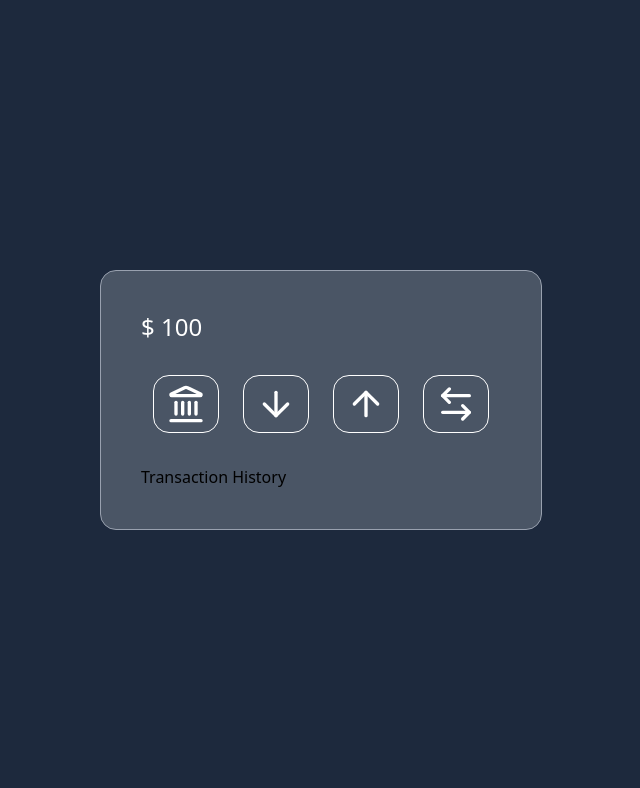
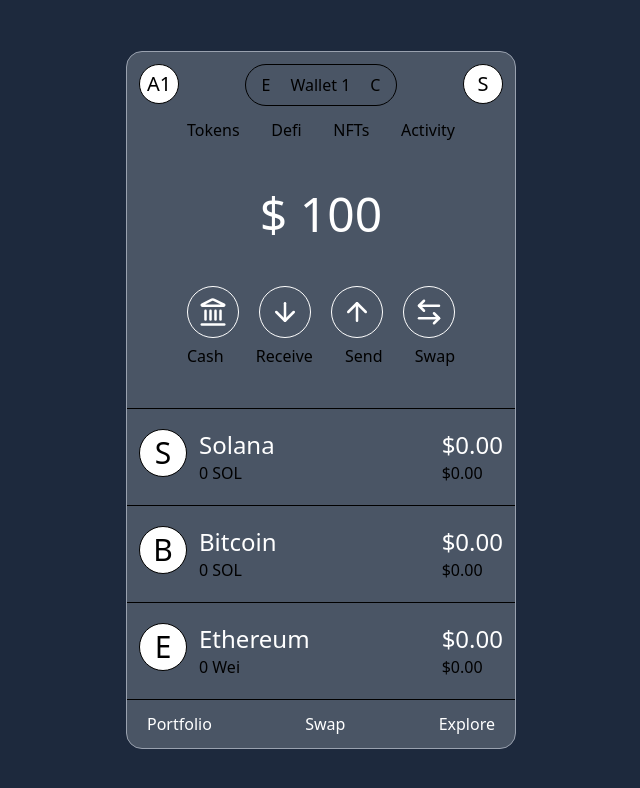
Before and after one commit to AdarshSpace/web3-from-scratch, a React (Vite) app: page /dashboard in a window 1280 px wide. Shown: the top 788 px of the page, without its empty margins (319-959 px from the left). Built offline with nearby package versions, Linux system fonts and the light colour scheme.

Commit message:
use local storage

```diff
--- a/src/Components/Dashboard.jsx
+++ b/src/Components/Dashboard.jsx
@@ -1,24 +1,107 @@
 
 import React from 'react';
-import {Landmark, ArrowLeftRight, ArrowUp, ArrowDown } from 'lucide-react';
+import { Landmark, ArrowLeftRight, ArrowUp, ArrowDown } from 'lucide-react';
 
 const Dashboard = () => {
     return (
         <div>
-        <div className='bg-gray-600 p-10 border-gray-400 border-1 rounded-2xl'>
-            <div className='mb-5'>
-                <h1 className='text-white text-2xl'> $ 100 </h1>
+            <div className='bg-gray-600  border-gray-400 border-1 rounded-2xl'>
+
+                <div className='flex justify-between m-3'>
+                    <div className='flex justify-center items-center text-xl w-10 h-10 rounded-full bg-white border-1'> A1</div>
+
+                    <div className='flex border-1 rounded-full p-2'>
+                        <p className='mx-2'>E</p>
+                        <button className=' mx-3'>Wallet 1</button>
+                        <p className='mx-2'>C</p>
+                    </div>
+                    <div className='flex justify-center items-center text-xl w-10 h-10 rounded-full bg-white border-1 '>S</div>
                 </div>
 
-            <div className='mb-5'>
-                <button className=' text-white m-3 px-3 py-2 border-1 rounded-2xl'> <Landmark size={40}/></button>
-                <button className=' text-white m-3 px-3 py-2 border-1 rounded-2xl'> <ArrowDown size={40}/></button>
-                <button className=' text-white m-3 px-3 py-2 border-1 rounded-2xl'> <ArrowUp size={40} /></button>
-                <button className=' text-white m-3 px-3 py-2 border-1 rounded-2xl'><ArrowLeftRight size={40}/></button>
+                <div className='mx-15'>
+                    <div className='flex gap-5 justify-between mb-12 '>
+                        <p>Tokens</p>
+                        <p>Defi</p>
+                        <p>NFTs</p>
+                        <p>Activity</p>
+                    </div>
+                    <div className='mb-12 flex justify-center'>
+                        <h1 className='text-white text-5xl'> $ 100 </h1>
                     </div>
 
+                    <div className='mb-1.5 flex justify-between gap-5'>
+                        <button className=' text-white  w-13 h-13 flex justify-center items-center border-1 rounded-full'> <Landmark size={30} />   </button>
+                        <button className=' text-white  w-13 h-13 flex justify-center items-center  border-1 rounded-full'> <ArrowDown size={30} />  </button>
+                        <button className=' text-white  w-13 h-13 flex justify-center items-center  border-1 rounded-full'> <ArrowUp size={30} />   </button>
+                        <button className=' text-white  w-13 h-13 flex justify-center items-center  border-1 rounded-full'> <ArrowLeftRight size={30} /> </button>
+                    </div>
+
+                    <div className='mb-10 flex justify-between '>
+                        <p>Cash</p>
+                        <p>Receive</p>
+                        <p>Send</p>
+                        <p>Swap</p>
+                    </div>
+
+                </div>
+
+                <hr />
+
+
+                <div className='flex justify-between mx-3  my-5'>
+                    <div className='flex justify-center '>
+                        <div className='flex justify-center items-center text-3xl w-12 h-12 rounded-full bg-white border-1 mr-3'>S</div>
                         <div>
-                <h3 className=''>Transaction History</h3>
+                            <h3 className='text-white text-2xl'>Solana</h3>
+                            <p>0 SOL</p>
+                        </div>
+                    </div>
+                    <div className=''>
+                        <h3 className='text-white text-2xl'>$0.00</h3>
+                        <p>$0.00</p>
+                    </div>
+                </div>
+
+                <hr />
+
+                <div className='flex justify-between mx-3  my-5'>
+                    <div className='flex justify-center '>
+                        <div className='flex justify-center items-center text-3xl w-12 h-12 rounded-full bg-white border-1 mr-3'>B</div>
+                        <div>
+                            <h3 className='text-white text-2xl'>Bitcoin</h3>
+                            <p>0 SOL</p>
+                        </div>
+                    </div>
+                    <div className=''>
+                        <h3 className='text-white text-2xl'>$0.00</h3>
+                        <p>$0.00</p>
+                    </div>
+                </div>
+
+                <hr />
+
+                <div className='flex justify-between mx-3  my-5'>
+                    <div className='flex justify-center '>
+                        <div className='flex justify-center items-center text-3xl w-12 h-12 rounded-full bg-white border-1 mr-3'>E</div>
+                        <div>
+                            <h3 className='text-white text-2xl'>Ethereum</h3>
+                            <p>0 Wei</p>
+                        </div>
+                    </div>
+                    <div className=''>
+                        <h3 className='text-white text-2xl'>$0.00</h3>
+                        <p>$0.00</p>
+                    </div>
+                </div>
+
+                <hr />
+
+                <div>
+                    <div className=' flex justify-between text-white mx-5 my-3'>
+                        <p>Portfolio</p>
+                        <p>Swap</p>
+                        <p>Explore</p>
+                    </div>
                 </div>
 
             </div>
--- a/src/Components/UnlockPassword.jsx
+++ b/src/Components/UnlockPassword.jsx
@@ -1,10 +1,25 @@
 
 import { useState } from 'react';
+import  {Link, useNavigate}  from 'react-router-dom';
 import { Eye, EyeOff, LockKeyhole } from 'lucide-react';
 
 const UnlockPassword = () => {
 
+    const nevigate = useNavigate()
     const [showPassword, setShowPassword] = useState(false);
+    const [inputData, setInputData] = useState('');
+
+
+    function isValid() {
+        console.log('your Password : ', inputData);
+        const data = localStorage.getItem('WalletPassword');
+
+        if(data === inputData) {
+            console.log("valid User");
+            return nevigate('/dashboard');
+        }
+        else return console.log("Error : password didn't matched");
+    }
 
     return (
         <div>
@@ -23,12 +38,12 @@
 
                 <div className='mb-5 relative'>
                     <label className='text-white' > password</label> <br />
-                    <input type={showPassword ? 'text' : 'password'} className='border-1 text-white w-full px-5 py-3 mt-2 rounded-2xl' placeholder='Enter Password' />
+                    <input type={showPassword ? 'text' : 'password'} className='border-1 text-white w-full px-5 py-3 mt-2 rounded-2xl' value={inputData} onChange={(e) => setInputData(e.target.value)} placeholder='Enter Password' />
                     <button className='absolute right-5 bottom-1/9 -translate-y-1/4 text-white ' onClick={() => setShowPassword(!showPassword)}> {showPassword ? <EyeOff size={20} /> : <Eye size={20} />} </button>
                 </div>
 
                 <div className='flex gap-5'>
-                    <button className='font-bold text-black bg-white text-xl border-1 rounded-xl w-full py-2 px-5 my-2 cursor-pointer'>Unlock</button>
+                  <button onClick={isValid} className='font-bold text-black bg-white text-xl border-1 rounded-xl w-full py-2 px-5 my-2 cursor-pointer'>  Unlock </button>
                 </div>
             </div>
         </div>
--- a/src/Components/WalletPassword.jsx
+++ b/src/Components/WalletPassword.jsx
@@ -1,9 +1,26 @@
 import { useState } from 'react';
+import { useNavigate } from 'react-router-dom';
 import {Eye, EyeOff } from 'lucide-react';
 
 const WalletPassword = () => {
 
+    const nevigate = useNavigate();
+
     const [showPassword, setShowPassword] = useState(false);
+    const [password, setPassword] = useState('');
+    const [confirmPassword, setConfirmPassword] = useState('')
+
+    function matchPassword(){
+        if(password.length < 8) {return console.log('Error : password must be atleast 8 chars');
+        }
+
+        if(password === confirmPassword) {
+            console.log('Password : ', password);
+            localStorage.setItem('WalletPassword', password);
+            return nevigate('/unlockpassword') }
+
+        else return console.log("Error : password didn't matched ");
+    }
 
   return (
     <div>
@@ -16,18 +33,18 @@
 
             <div className='mb-5 relative'>
                 <label className='text-white' > Set password (min 8 chars)</label> <br />
-                <input type={showPassword ? 'text' : 'password'} className='border-1 text-white w-full px-5 py-3 mt-2 rounded-2xl' placeholder='Enter Strong Password' />
+                <input type={showPassword ? 'text' : 'password'} value={password} onChange={(e) => setPassword(e.target.value)} className='border-1 text-white w-full px-5 py-3 mt-2 rounded-2xl' placeholder='Enter Strong Password' />
                 <button className='absolute right-5 bottom-1/9 -translate-y-1/4 text-white' onClick={() => setShowPassword(!showPassword)}> {showPassword ? <EyeOff size={20}/> : <Eye size={20}/>} </button>
             </div>
 
             <div className='mb-5'>
                 <label className='text-white ' > Confirm Password</label> <br />
-                <input type="password" className='border-1 rounded-2xl text-white w-full px-5 py-3 mt-2' placeholder='Re-enter your password' />
+                <input type="password" value={confirmPassword} onChange={(e) => setConfirmPassword(e.target.value)} className='border-1 rounded-2xl text-white w-full px-5 py-3 mt-2' placeholder='Re-enter your password' />
             </div>
 
             <div className='flex gap-5'>
                 <button className='font-bold text-white text-xl border-1 rounded-xl py-2 px-10 my-2'> ← Back</button>
-                <button  className='font-bold text-white text-xl border-1 rounded-xl py-2 px-5 my-2'>Create wallet</button>
+                <button onClick={matchPassword}  className='font-bold text-white text-xl border-1 rounded-xl py-2 px-5 my-2'>Create wallet</button>
             </div>
         </div>
     </div>
```
Lines whose indentation alone changed are shown as unchanged.
